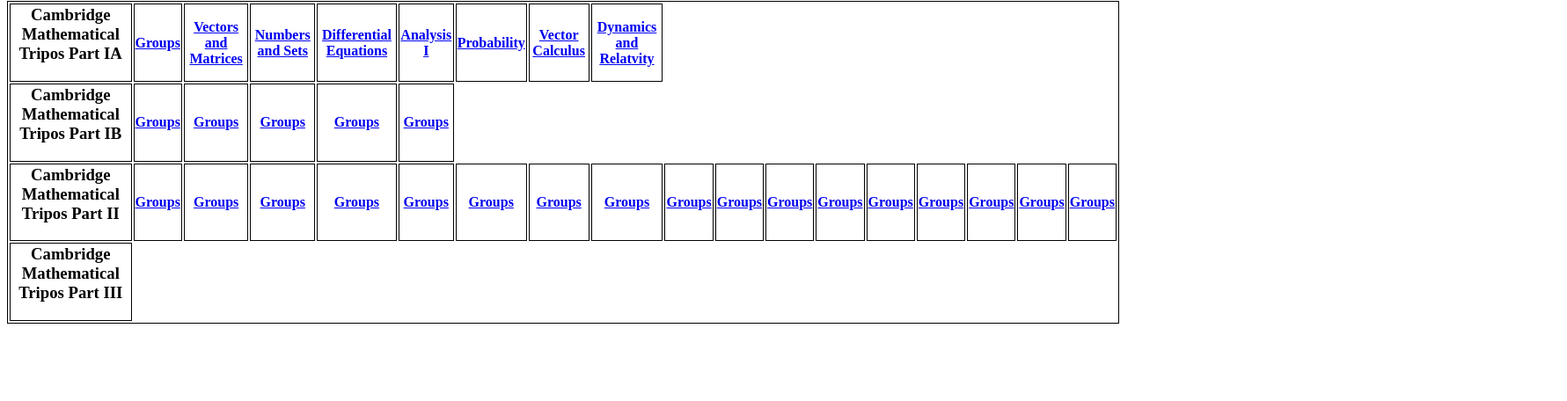
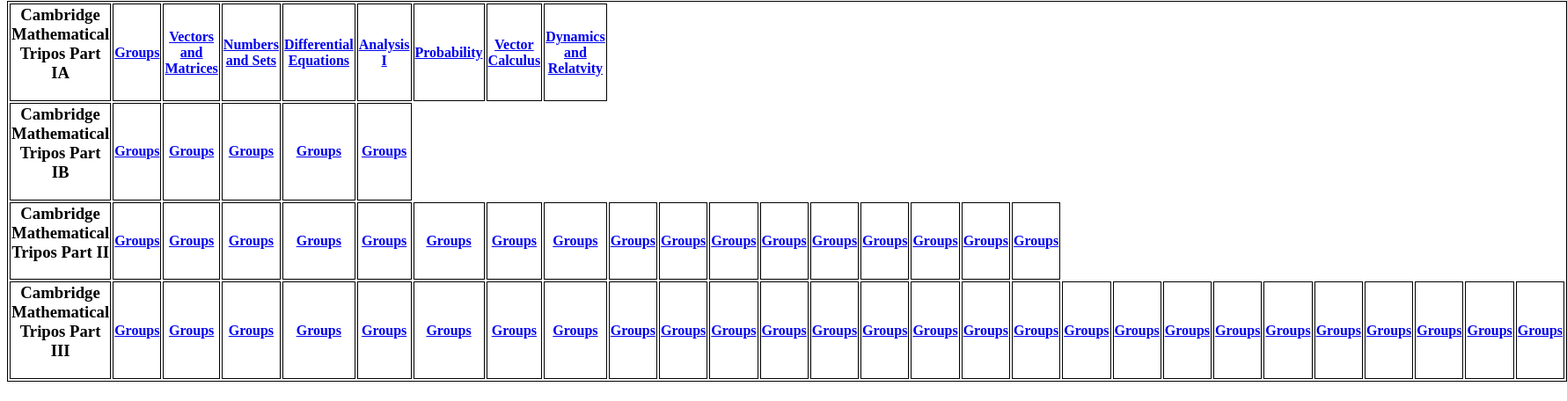
Before and after one commit to bluewworks/classes, a plain HTML site: page index.html in a window 1280 px wide. Shown: the part 751-1207 px from the top of the page at 88% size, 1781 px wide, since content can reach past the window. Before the commit the page ends 1141 px from the top, so only its background shows below. Drawn offline with Linux system fonts and the light colour scheme.

Commit message:
Update index.html

```diff
--- a/index.html
+++ b/index.html
@@ -187,5 +187,32 @@
       <th><a href="/classes/cambridge/Part%20II/Groups/index.html">Groups</a></th>
   </tr><tr>
     <th><h3>Cambridge Mathematical Tripos Part III<h3></th>
+    <th><a href="/classes/cambridge/Part%20III/Groups/index.html">Groups</a></th>
+    <th><a href="/classes/cambridge/Part%20III/Groups/index.html">Groups</a></th>
+    <th><a href="/classes/cambridge/Part%20III/Groups/index.html">Groups</a></th>
+    <th><a href="/classes/cambridge/Part%20III/Groups/index.html">Groups</a></th>
+    <th><a href="/classes/cambridge/Part%20III/Groups/index.html">Groups</a></th>
+    <th><a href="/classes/cambridge/Part%20III/Groups/index.html">Groups</a></th>
+    <th><a href="/classes/cambridge/Part%20III/Groups/index.html">Groups</a></th>
+    <th><a href="/classes/cambridge/Part%20III/Groups/index.html">Groups</a></th>
+    <th><a href="/classes/cambridge/Part%20III/Groups/index.html">Groups</a></th>
+    <th><a href="/classes/cambridge/Part%20III/Groups/index.html">Groups</a></th>
+    <th><a href="/classes/cambridge/Part%20III/Groups/index.html">Groups</a></th>
+    <th><a href="/classes/cambridge/Part%20III/Groups/index.html">Groups</a></th>
+    <th><a href="/classes/cambridge/Part%20III/Groups/index.html">Groups</a></th>
+    <th><a href="/classes/cambridge/Part%20III/Groups/index.html">Groups</a></th>
+    <th><a href="/classes/cambridge/Part%20III/Groups/index.html">Groups</a></th>
+    <th><a href="/classes/cambridge/Part%20III/Groups/index.html">Groups</a></th>
+    <th><a href="/classes/cambridge/Part%20III/Groups/index.html">Groups</a></th>
+    <th><a href="/classes/cambridge/Part%20III/Groups/index.html">Groups</a></th>
+    <th><a href="/classes/cambridge/Part%20III/Groups/index.html">Groups</a></th>
+    <th><a href="/classes/cambridge/Part%20III/Groups/index.html">Groups</a></th>
+    <th><a href="/classes/cambridge/Part%20III/Groups/index.html">Groups</a></th>
+    <th><a href="/classes/cambridge/Part%20III/Groups/index.html">Groups</a></th>
+    <th><a href="/classes/cambridge/Part%20III/Groups/index.html">Groups</a></th>
+    <th><a href="/classes/cambridge/Part%20III/Groups/index.html">Groups</a></th>
+    <th><a href="/classes/cambridge/Part%20III/Groups/index.html">Groups</a></th>
+    <th><a href="/classes/cambridge/Part%20III/Groups/index.html">Groups</a></th>
+    <th><a href="/classes/cambridge/Part%20III/Groups/index.html">Groups</a></th>
   </tr>
 </table>
```
